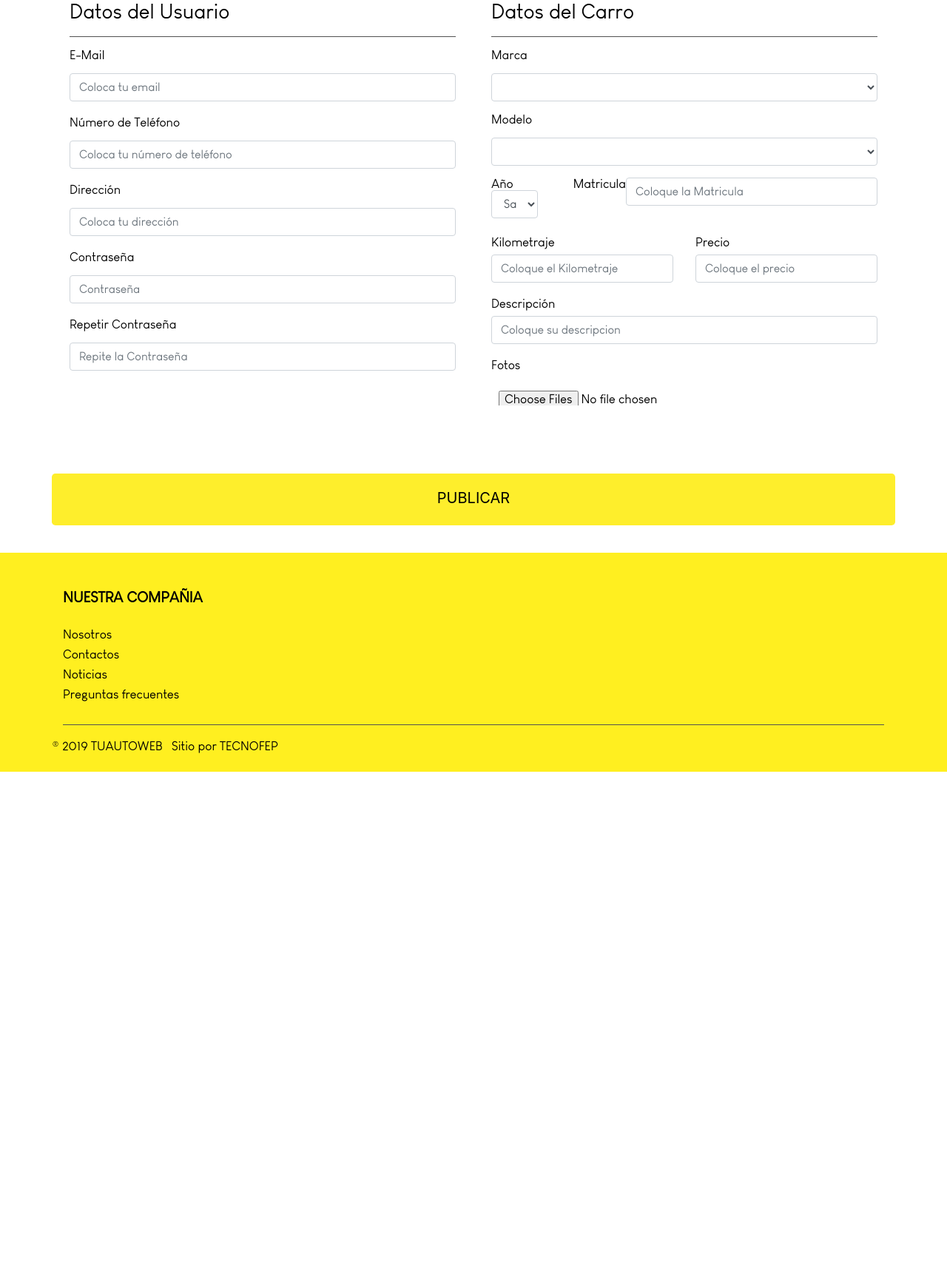
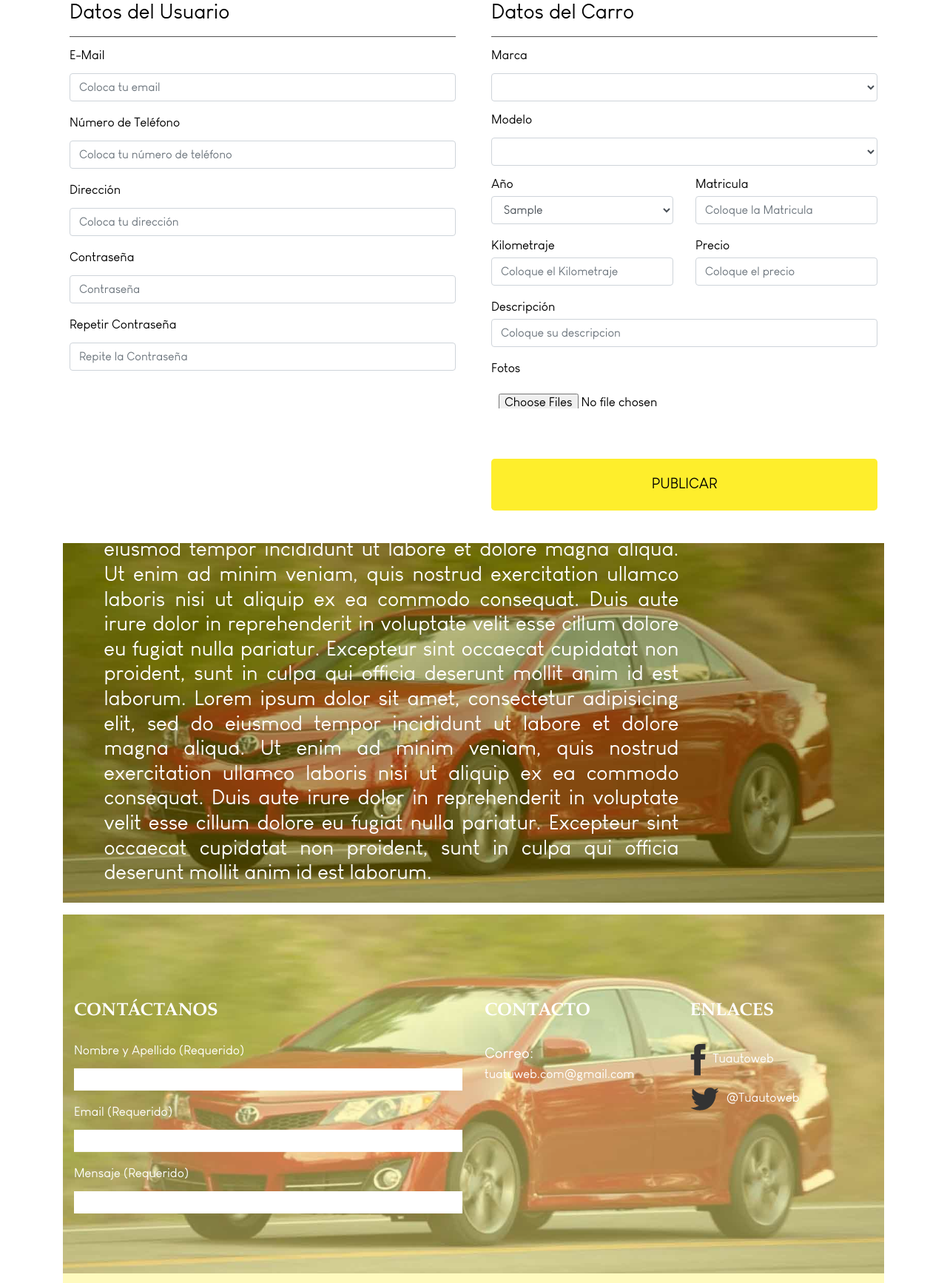
Before and after one commit to gabrieljim/TuAuto, a PHP site: page / in a window 1280 px wide, after a click on "PUBLICA". Shown: the part 186-1920 px from the top of the page at 74% size. Before the commit the page ends 1229 px from the top, so only its background shows below. Run offline with PHP 8.4, Linux system fonts and the light colour scheme; tables that the repository leaves empty or names only in its code hold one stand-in row (values such as "Sample post"); lists and menus that the app fills with data are empty.

Commit message:
arreglado matricula y link publicar (sesion iniciada)

```diff
--- a/escritorio.php
+++ b/escritorio.php
@@ -206,7 +206,7 @@
 
                             <header class="section-header" style="padding-top: 5px;">
                                 <h2 class="text-center" style="color: #fff;font-size: 18px;"><?php echo $row_user['correo'] ?></h2>
-                                <p class="text-center" style="color: #fff;"><?php echo $_SESSION['tipo_cliente'] ?></p>
+                                <p class="text-center" style="color: #fff;"><?php echo $row_user['tipo_cliente'] ? 'Empresa' : 'Usuario' ?></p>
                             </header>
 
 
--- a/index.php
+++ b/index.php
@@ -183,7 +183,7 @@
             <ul class="navbar-nav mr-auto w-100 align-content-center">
                 <li class="nav-item">
                     <?php if (isset($_SESSION['usuario'])) { ?>
-                        <a class="nav-link fuentebold" style="color: #000; padding-top: 16px;" href="/tuautoweb.com/publicar.php"><strong> PUBLICA</strong></a>
+                        <a class="nav-link fuentebold" style="color: #000; padding-top: 16px;" href="/publicar.php"><strong> PUBLICA</strong></a>
                     <?php } else { ?>
 
                         <a class="nav-link fuentebold" style="color: #000; padding-top: 16px;" href="#" onclick="ShowTab('publicar')" data-toggle="tab"><strong> PUBLICA</strong></a>
@@ -430,6 +430,7 @@
                     <span class="sr-only">Next</span>
                 </a>
             </div>
+
             <div class="filter-bar my-3 text-left" style="margin-top:-100px;">
                 <div class="mx-5 padre radio centered px-5 container" style="width: 1430px; padding-top: 10px; margin-top:-200px; background-color:rgb(255,255,0); border-radius: 5px;">
                     <h5 class="fuente" style="color:black; font:'bold', Arial, sans-serif">BÚSQUEDA AVANZADA</h5>
@@ -529,7 +530,7 @@
                                     <div class="card-header fuentebold">VENDE</div>
                                     <div class="card-body">
                                         <?php if (isset($_SESSION['usuario'])) { ?>
-                                            <a class="opcioncontra" href="/tuautoweb.com/publicar.php">
+                                            <a class="opcioncontra" href="/publicar.php">
                                                 <img class="mb-5 publ cent" src="iconos/iconosjk-03.png">
                                             </a>
                                         <?php } else { ?>
@@ -742,15 +743,15 @@
                         <p>Modelo</p>
                         <select required name="modelo" class="form-control mb-3" id="mod">
                         </select>
-
-                        <div class="d-flex flex-row">
-                            <label for="ano" class="mr-4">Año <select required id="ano" name="ano" class="form-control mb-3">
-                                    <?php include("escritorio/ano.php"); ?>
-                                </select></label>
-
-                            <label for="mtr" class="ml-4">Matricula </label>
-                            <input type="text" class="form-control" name="mtr" placeholder="Coloque la Matricula" id="mtr" aria-describedby="sizing-addon1" required>
-
+                        <div class="row">
+                            <div class="col-sm-6">
+                                <label for="ano">Año </label>
+                                <select required id="ano" name="ano" class="form-control mb-3"> <?php include("escritorio/ano.php"); ?> </select>
+                            </div>
+                            <div class="col-sm-6">
+                                <label for="mtr">Matricula </label>
+                                <input type="text" class="form-control" name="mtr" placeholder="Coloque la Matricula" id="mtr" aria-describedby="sizing-addon1" required>
+                            </div>
                         </div>
                         <div class="row">
                             <div class="col-sm-6">
@@ -766,10 +767,9 @@
                         <input type="text" class="form-control" name="descripcion" placeholder="Coloque su descripcion" id="descripcion"></input>
                         <p>Fotos</p>
                         <input required multiple name="photosCar[]" type="file">
+                        <br>
+                        <input type="submit" class="btn btn-primary btn-lg btn-block mt-5" style="color: #000; background-color: #feee2c; height: 70px; display: block; border: 1px; padding-top:5px" value="PUBLICAR">
                     </div>
-                    <br>
-                    <input type="submit" class="btn btn-primary btn-lg btn-block mt-5" style="color: #000; background-color: #feee2c; height: 70px; display: block; border: 1px; padding-top:5px" value="PUBLICAR">
-                </div>
             </form>
         </div>
         <!--    TERMINA LA SECCION DE PUBLICAR RAPIDO -->
```
